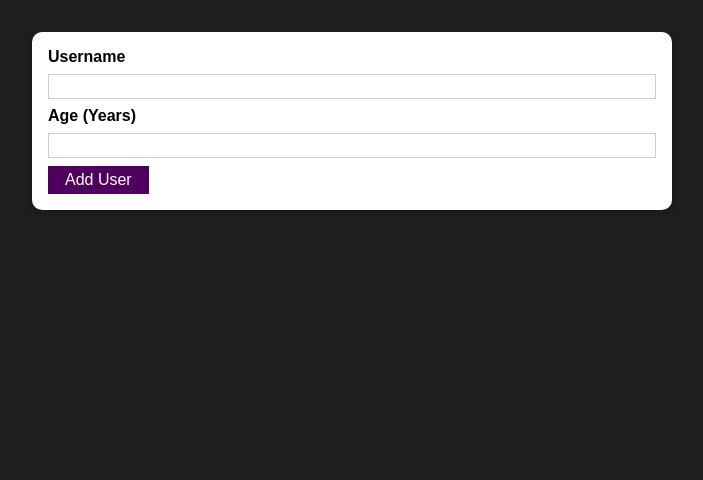
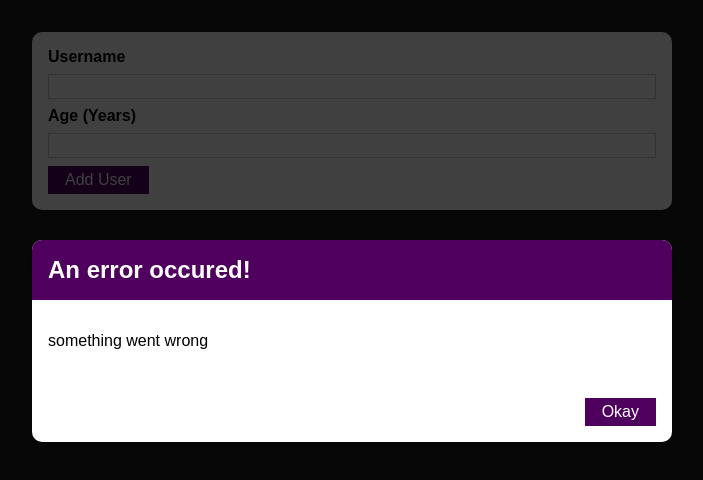
Before and after one commit to luchiano9/01-starting-project, a React (Create React App) app: page / in a window 1280 px wide. Shown: the top 480 px of the page, without its empty margins (288-991 px from the left). Built offline with nearby package versions, Linux system fonts and the light colour scheme.

Commit message:
Error modal and users lists

```diff
--- a/src/App.js
+++ b/src/App.js
@@ -1,11 +1,22 @@
-import React from 'react';
+import React, { useState } from 'react';
 import AddUser from './components/Users/AddUser';
+import UsersLists from './components/Users/UsersList';
 
 
 function App() {
+
+  const [usersList,setUsersList] = useState([])
+
+  const addUserHandler = (uName,uAge) => {
+    setUsersList((prevUsersList) => {
+      return [...prevUsersList, {name: uName, age: uAge, id: Math.random().toString()}];
+    } );
+  }
+
   return (
     <div>
-      <AddUser/>
+      <AddUser onAddUser={addUserHandler} />
+      <UsersLists users={usersList}/>
     </div>
   );
 }
--- /dev/null
+++ b/src/components/UI/ErrorModal.js
@@ -0,0 +1,26 @@
+import React from "react";
+
+import Card from "./Card";
+import Button from "./Button";
+import classes from "./ErrorModal.module.css"
+
+const ErrorModal = (props) => {
+  return (
+      <div>
+      <div className={classes.backdrop}/>
+    <Card className={classes.modal}>
+      <header className={classes.header}>
+        <h2>{props.title}</h2>
+      </header>
+      <div className={classes.content}>
+        <p>{props.message}</p>
+      </div>
+      <footer className={classes.actions}>
+        <Button>Okay</Button>
+      </footer>
+    </Card>
+    </div>
+  );
+};
+
+export default ErrorModal;
--- /dev/null
+++ b/src/components/UI/ErrorModal.module.css
@@ -0,0 +1,45 @@
+.backdrop {
+    position: fixed;
+    top: 0;
+    left: 0;
+    width: 100%;
+    height: 100vh;
+    z-index: 10;
+    background: rgba(0, 0, 0, 0.75);
+  }
+
+  .modal {
+    position: fixed;
+    top: 30vh;
+    left: 10%;
+    width: 80%;
+    z-index: 100;
+    overflow: hidden;
+  }
+
+  .header {
+    background: #4f005f;
+    padding: 1rem;
+  }
+
+  .header h2 {
+    margin: 0;
+    color: white;
+  }
+
+  .content {
+    padding: 1rem;
+  }
+
+  .actions {
+    padding: 1rem;
+    display: flex;
+    justify-content: flex-end;
+  }
+
+  @media (min-width: 768px) {
+    .modal {
+      left: calc(50% - 20rem);
+      width: 40rem;
+    }
+  }
--- a/src/components/Users/AddUser.js
+++ b/src/components/Users/AddUser.js
@@ -3,6 +3,7 @@
 import Card from "../UI/Card";
 import classes from "./AddUser.module.css";
 import Button from "../UI/Button";
+import ErrorModal from "../UI/ErrorModal";
 
 const AddUser = props => {
 
@@ -16,10 +17,12 @@
         if(enteredUsername.trim().length === 0 || enteredAge.trim().length === 0){
             return;
         }
-        if(enteredAge < 1){
+
+        //+ will ensure that enteredage is a number
+        if(+enteredAge < 1){
             return;
         }
-        console.log(enteredUsername,enteredAge)
+        props.onAddUser(enteredUsername, enteredAge);
         setEnteredUsername("");
         setEnteredAge("");
     };
@@ -36,6 +39,8 @@
 
 // function AddUser() {}
 return(
+    <div>
+    <ErrorModal title="An error occured!" message="something went wrong"/>
     <Card className={classes.input}>
 <form onSubmit={addUserHandler}>
 
@@ -47,7 +52,8 @@
 
 </form>
     </Card>
-);
+    </div>
+    );
 
 };
 
--- /dev/null
+++ b/src/components/Users/UsersList.js
@@ -0,0 +1,20 @@
+import React from "react";
+
+import classes from "./UsersList.module.css"
+import Card from "../UI/Card";
+
+const UsersLists = (props) => {
+  return (
+    <Card className={classes.users}>
+      <ul>
+        {props.users.map((user) => (
+          <li key={user.id}>
+            {user.name} ({user.age} years old)
+          </li>
+        ))}
+      </ul>
+    </Card>
+  );
+};
+
+export default UsersLists;
--- /dev/null
+++ b/src/components/Users/UsersList.module.css
@@ -0,0 +1,16 @@
+.users {
+    margin: 2rem auto;
+    width: 90%;
+    max-width: 40rem;
+  }
+
+  .users ul {
+    list-style: none;
+    padding: 1rem;
+  }
+
+  .users li {
+    border: 1px solid #ccc;
+    margin: 0.5rem 0;
+    padding: 0.5rem;
+  }
```
